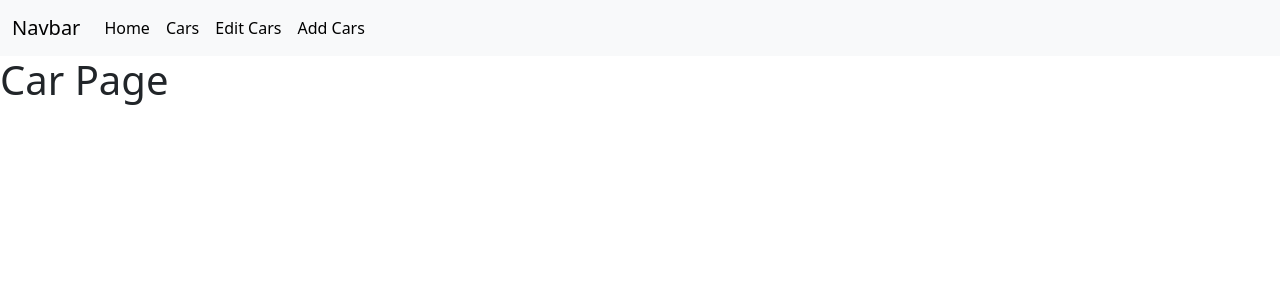
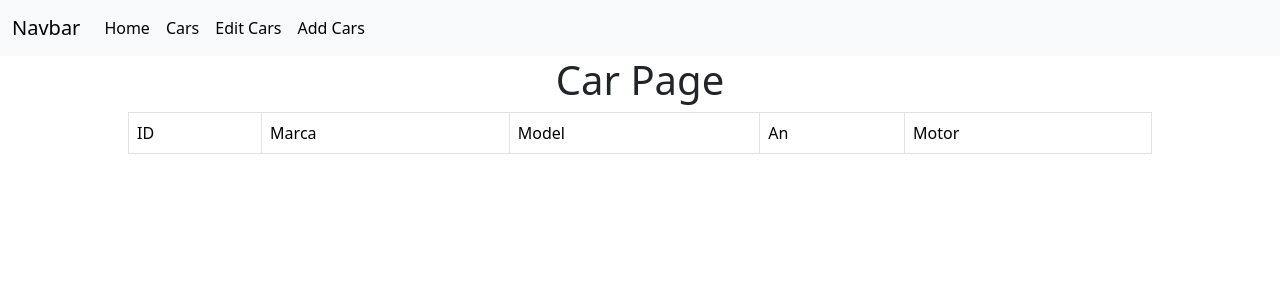
Before and after one commit to RaduCruceat/CarVue.js-FE, a Vue app: page /Cars in a window 1280 px wide. Shown: the top 300 px of the page. Built offline with nearby package versions, Linux system fonts and the light colour scheme.

Commit message:
added cars table

```diff
--- a/src/views/Cars/CarsView.vue
+++ b/src/views/Cars/CarsView.vue
@@ -1,7 +1,22 @@
 
 <template>
     <main>
-        <h1>Car Page</h1>
+        <h1  style="text-align:center">Car Page</h1>
+
+        <table class="table table-bordered" style="width:80%; margin: 0 auto;">
+            <thead>
+                <tr>
+                    <th>ID</th>
+                    <th>Marca</th>
+                    <th>Model</th>
+                    <th>An</th>
+                    <th>Motor</th>
+                </tr>
+
+            </thead>
+
+
+        </table>
 
     </main>
 </template>
```
